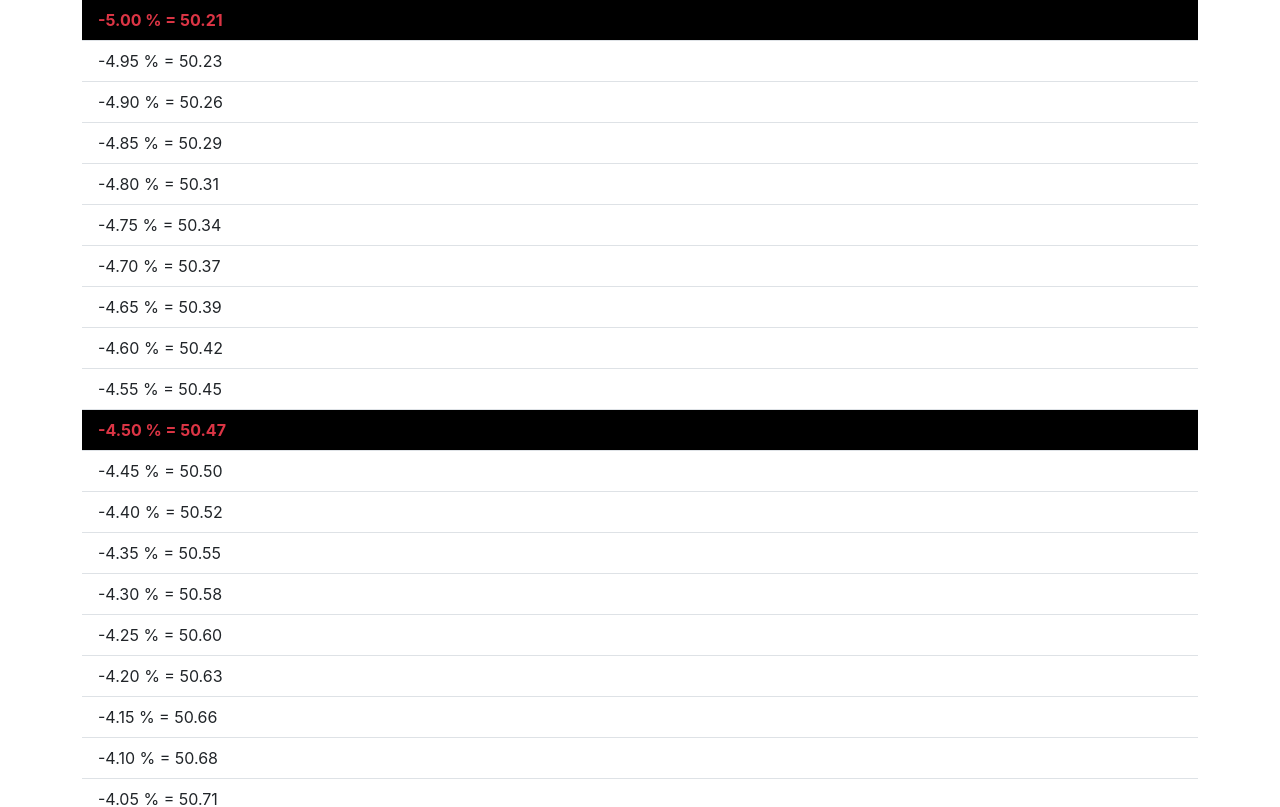
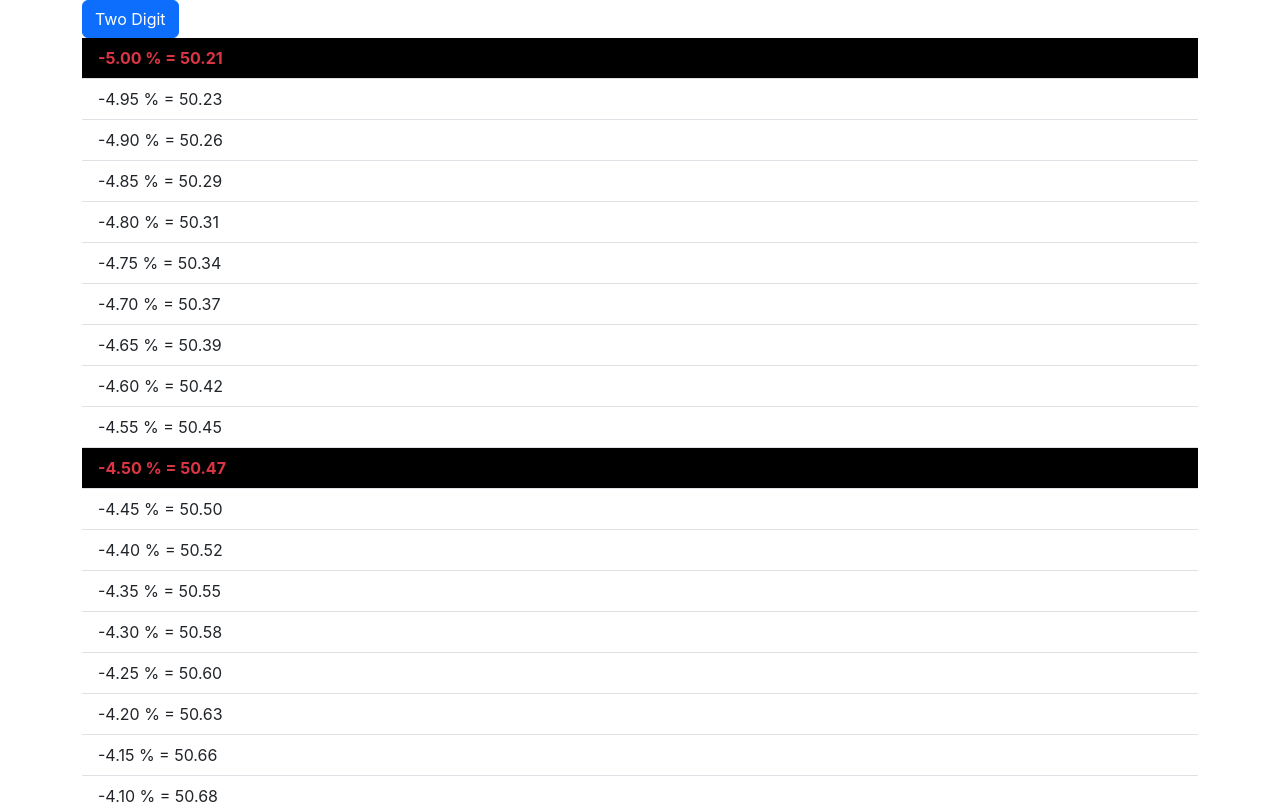
Before and after one commit to leonwebdev/price_calculate, a React (Create React App) app: page / in a window 1280 px wide. Shown: the top 807 px of the page. Built offline with nearby package versions, Linux system fonts and the light colour scheme.

Commit message:
Refactor App.js to update button text and functionality

```diff
--- a/src/App.js
+++ b/src/App.js
@@ -7,7 +7,16 @@ function App() {
     const [whichButton, setWhichButton] = useState("one");
     return (
         <Container>
-            {/* <OneDigit /> */}
+            {whichButton === "one" ? (
+                <Button variant="primary" onClick={() => setWhichButton("two")}>
+                    Two Digit
+                </Button>
+            ) : (
+                <Button variant="primary" onClick={() => setWhichButton("one")}>
+                    One Digit
+                </Button>
+            )}
+            {/*  */}
             <TwoDigit />
         </Container>
     );
```
